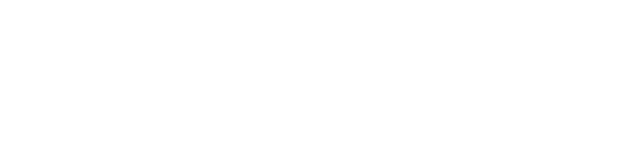
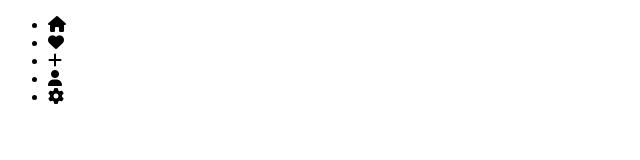
Before and after one commit to andrew28092002/beautiful-nav-menu, a plain HTML site: page index.html in a window 1280 px wide. Shown: the whole page, without its empty margins (0-640 px from the left). Drawn offline with Linux system fonts and the light colour scheme.

Commit message:
add icons

```diff
--- a/index.html
+++ b/index.html
@@ -8,6 +8,26 @@
     <title>Nav Menu</title>
   </head>
   <body>
+    <div class="navbar">
+      <ul>
+        <li>
+          <i class="fa-solid fa-house"></i>
+        </li>
+        <li>
+          <i class="fa-solid fa-heart"></i>
+        </li>
+        <li>
+          <i class="fa-solid fa-plus"></i>
+        </li>
+        <li>
+          <i class="fa-solid fa-user"></i>
+        </li>
+        <li>
+          <i class="fa-solid fa-gear"></i>
+        </li>
+      </ul>
+    </div>
+
     <script
       src="https://kit.fontawesome.com/f4cfc83812.js"
       crossorigin="anonymous"
```
